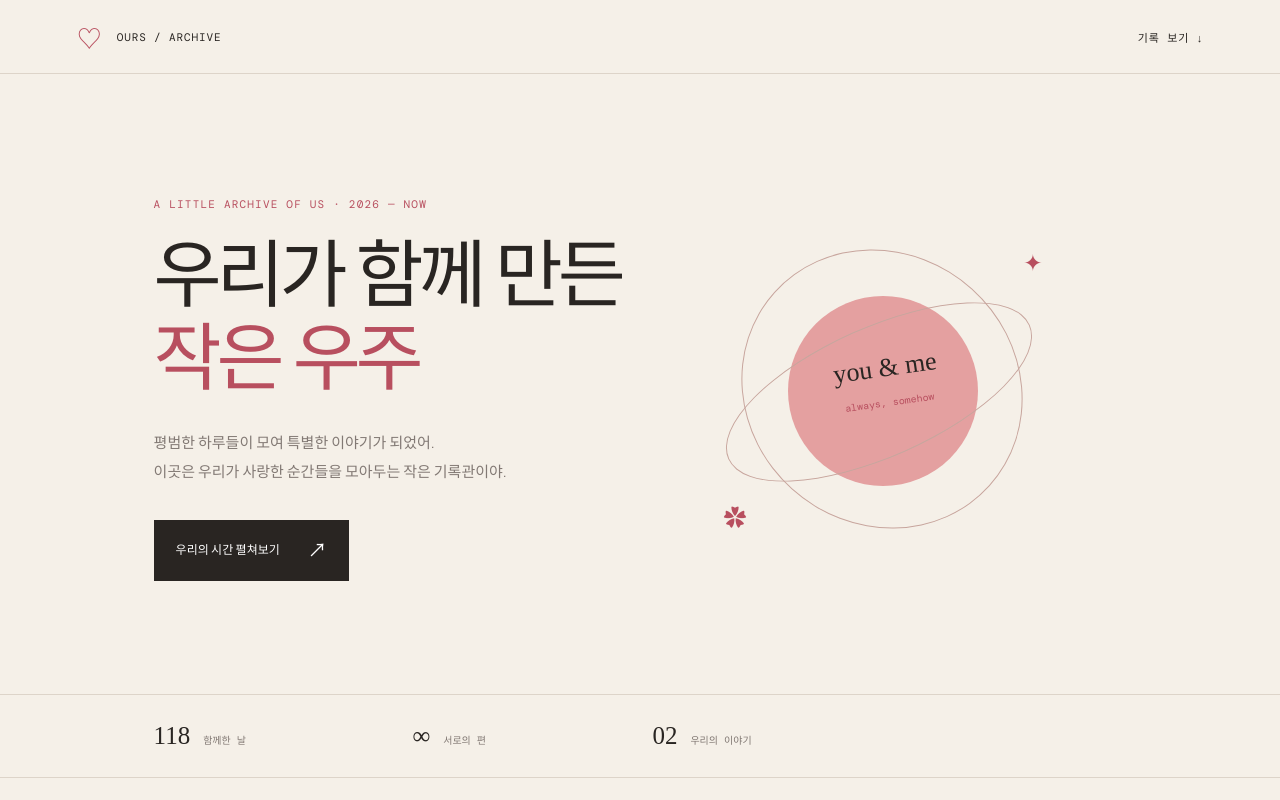
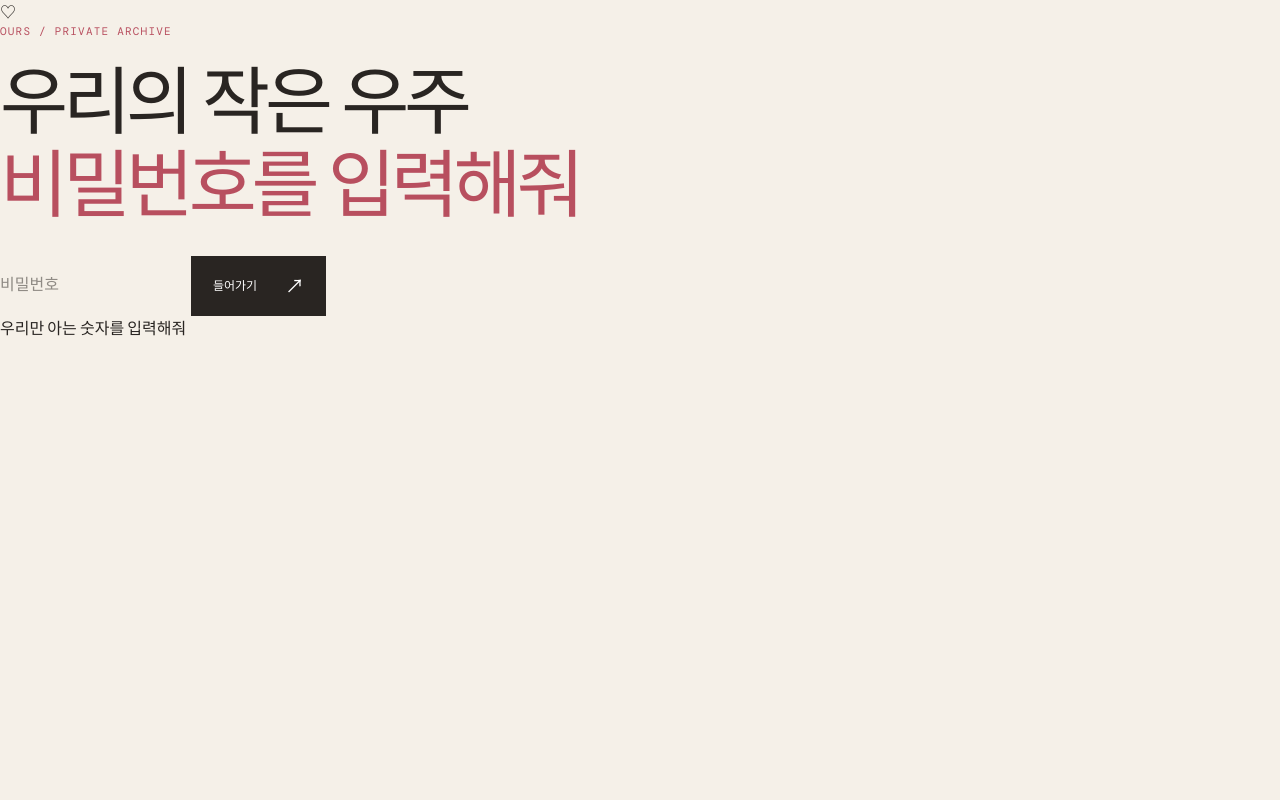
Before and after one commit to mmolleee/our-love-archive, a Next.js app: page / in a window 1280 px wide. Shown: the top 800 px of the page. Built offline with nearby package versions, Linux system fonts and the light colour scheme; a web font is replaced by a local one.

Commit message:
Update page.tsx

```diff
--- a/app/page.tsx
+++ b/app/page.tsx
@@ -22,9 +22,19 @@ const memories = [
 ];
 
 export default function Home() {
+  const [password, setPassword] = useState("");
+  const [isUnlocked, setIsUnlocked] = useState(false);
   const [liked, setLiked] = useState(false);
   const [open, setOpen] = useState(false);
   const [message, setMessage] = useState("오늘도 네 편이야.");
+  const correctPassword = "0324";
+   const unlockPage = () => {
+    if (password === correctPassword) {
+      setIsUnlocked(true);
+    } else {
+      alert("비밀번호가 맞지 않아.");
+    }
+  };
 
   const startDate = new Date("2026-03-24T00:00:00");
 
@@ -46,6 +56,42 @@ export default function Home() {
     setLiked(!liked);
     setMessage(messages[nextIndex]);
   };
+
+ if (!isUnlocked) {
+    return (
+      <main className="lock-screen">
+        <div className="lock-card">
+          <div className="lock-heart">♡</div>
+
+          <p className="eyebrow">OURS / PRIVATE ARCHIVE</p>
+
+          <h1>
+            우리의 작은 우주
+            <br />
+            <em>비밀번호를 입력해줘</em>
+          </h1>
+
+          <input
+            type="password"
+            placeholder="비밀번호"
+            value={password}
+            onChange={(event) => setPassword(event.target.value)}
+            onKeyDown={(event) => {
+              if (event.key === "Enter") {
+                unlockPage();
+              }
+            }}
+          />
+
+          <button className="button" onClick={unlockPage}>
+            들어가기 <span>↗</span>
+          </button>
+
+          <p className="lock-hint">우리만 아는 숫자를 입력해줘</p>
+        </div>
+      </main>
+    );
+  }
 
   return (
     <main>
```
